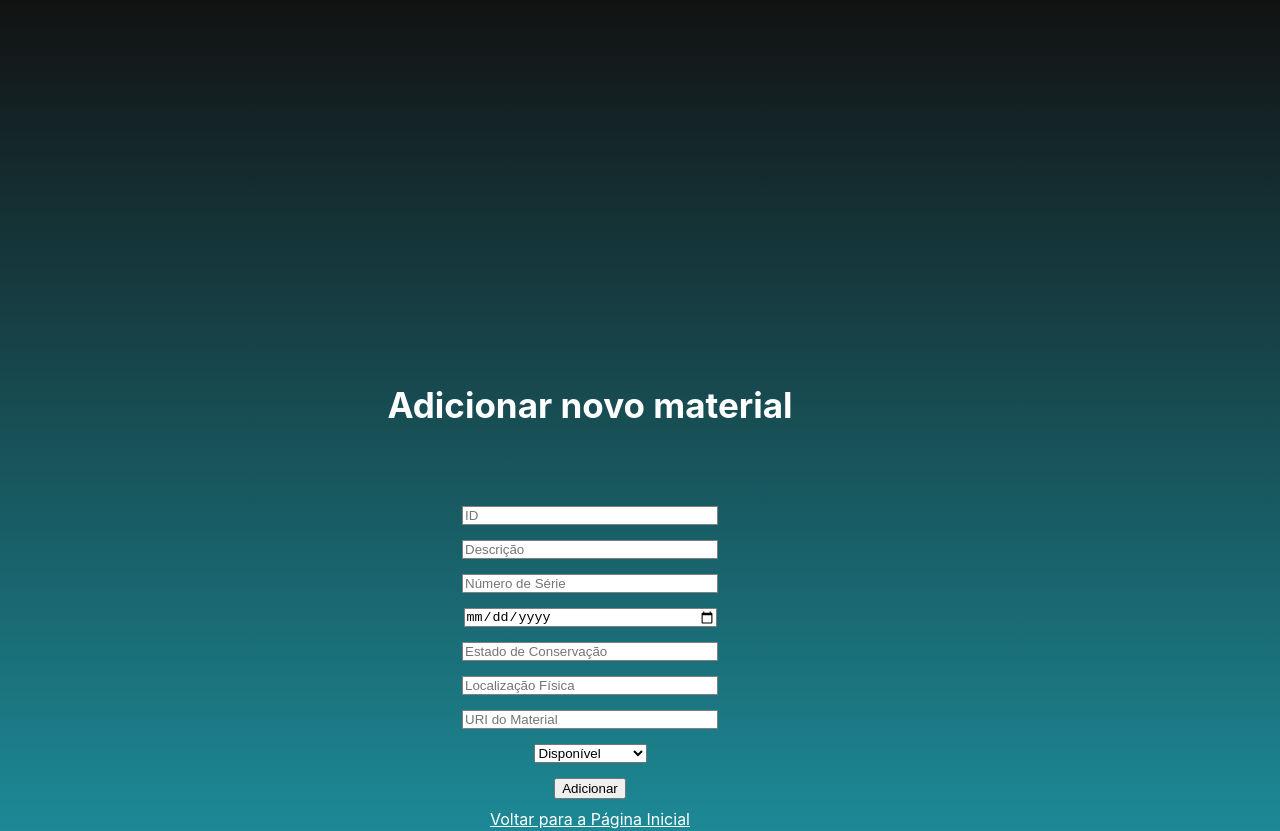
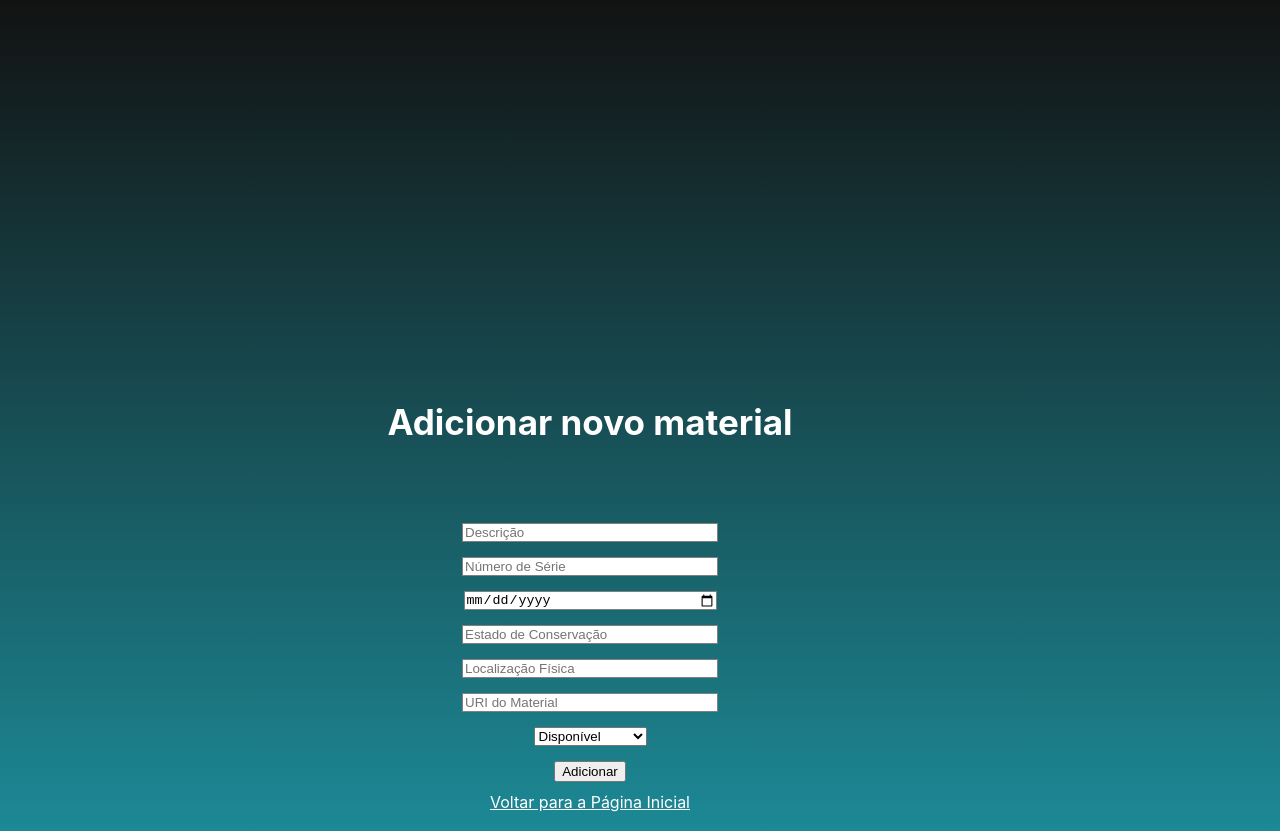
Before and after one commit to wallacelw/SGBD-Laboratorio, a React (Create React App) app in the folder front/: page /Material/Add in a window 1280 px wide. Shown: the top 831 px of the page. Built offline with nearby package versions, Linux system fonts and the light colour scheme.

Commit message:
ID não é mais necessário para criar empréstimo

```diff
--- a/front/package.json
+++ b/front/package.json
@@ -12,6 +12,7 @@
     "react-router-dom": "^6.20.1",
     "react-scripts": "5.0.1",
     "react-toastify": "^9.1.3",
+    "uuid": "^9.0.1",
     "web-vitals": "^2.1.4"
   },
   "scripts": {
--- a/front/src/pages/AddBookEmprestimo.jsx
+++ b/front/src/pages/AddBookEmprestimo.jsx
@@ -3,6 +3,7 @@ import { Link, useLocation, useNavigate } from "react-router-dom";
 import axios from "axios";
 import { headers } from "../utils/utils";
 import { toast } from "react-toastify";
+import {v4 as uuidv4} from 'uuid';
 
 const AddBookEmprestimo = () => {
     const location = useLocation();
@@ -11,10 +12,10 @@ const AddBookEmprestimo = () => {
     const [error,setError] = useState(false);
 
     const [loan, setLoan] = useState({
-        id: null,
+        id: uuidv4(),
         id_do_livro: bookIsbn,
         id_do_material: null,
-        id_do_usuario: null,
+        id_do_usuario: localStorage.getItem("userId"),
         data_do_emprestimo: null,
         data_de_devolucao_prevista: null,
         status_do_emprestimo: "solicitado"
@@ -40,8 +41,6 @@ const AddBookEmprestimo = () => {
     return (
         <div className="form">
             <h1 className="title"> Solicite o Emprestimo </h1>
-            <input className="box_input" type="number" placeholder="ID do Emprestimo" onChange={handleChange} name="id"/>
-            <input className="box_input" type="number" placeholder="ID do Usuario" onChange={handleChange} name="id_do_usuario"/>
             <input className="box_input" type="date" placeholder="Data do Emprestimo" onChange={handleChange} name="data_do_emprestimo"/>
             <input className="box_input" type="date" placeholder="Data da Devolução Prevista" onChange={handleChange} name="data_de_devolucao_prevista"/>
             <button onClick={handleClick}> Solicitar </button>
--- a/front/src/pages/AddMaterial.jsx
+++ b/front/src/pages/AddMaterial.jsx
@@ -3,10 +3,11 @@ import { Link, useNavigate } from "react-router-dom";
 import axios from "axios";
 import { headers } from "../utils/utils";
 import { toast } from "react-toastify";
+import {v4 as uuidv4} from 'uuid';
 
 const AddMaterial = () => {
   const [material, setMaterial] = useState({
-    id: null,
+    id: uuidv4(),
     descricao: "",
     numero_de_serie: null,
     data_de_aquisicao: null,
@@ -42,13 +43,6 @@ const AddMaterial = () => {
   return (
     <div className="form">
       <h1 className="title"> Adicionar novo material </h1>
-      <input
-        className="box_input"
-        type="number"
-        placeholder="ID"
-        onChange={handleChange}
-        name="id"
-      />
       <input
         className="box_input"
         type="text"
--- a/front/src/pages/AddMaterialEmprestimo.jsx
+++ b/front/src/pages/AddMaterialEmprestimo.jsx
@@ -3,6 +3,7 @@ import { Link, useLocation, useNavigate } from "react-router-dom";
 import axios from "axios";
 import { headers } from "../utils/utils";
 import { toast } from "react-toastify";
+import {v4 as uuidv4} from 'uuid';
 
 const AddMaterialEmprestimo = () => {
   const location = useLocation();
@@ -11,10 +12,10 @@ const AddMaterialEmprestimo = () => {
   const [error, setError] = useState(false);
 
   const [loan, setLoan] = useState({
-    id: null,
+    id: uuidv4(),
     id_do_livro: null,
     id_do_material: materialId,
-    id_do_usuario: null,
+    id_do_usuario: localStorage.getItem("userId"),
     data_do_emprestimo: null,
     data_de_devolucao_prevista: null,
     status_do_emprestimo: "solicitado",
@@ -42,20 +43,6 @@ const AddMaterialEmprestimo = () => {
       <h1 className="title"> Solicite o Emprestimo </h1>
       <input
         className="box_input"
-        type="number"
-        placeholder="ID do Emprestimo"
-        onChange={handleChange}
-        name="id"
-      />
-      <input
-        className="box_input"
-        type="number"
-        placeholder="ID do Usuario"
-        onChange={handleChange}
-        name="id_do_usuario"
-      />
-      <input
-        className="box_input"
         type="date"
         placeholder="Data do Emprestimo"
         onChange={handleChange}
--- a/front/src/pages/Login.jsx
+++ b/front/src/pages/Login.jsx
@@ -34,6 +34,7 @@ const Login = () => {
       await axios.post("http://localhost:3333/login", user, {withCredentials: true,}).then((res) => {
         localStorage.setItem("authLevel", res.data.authLevel);
         localStorage.setItem("authToken", res.data.token);
+        localStorage.setItem("userId", res.data.id);
         axios.defaults.headers.common['Authorization'] = "Bearer " + localStorage.getItem("authToken");
         setIsLogged(true);
         setIsAdmin(res.data.authLevel == 2);
```
Also changed, not shown: 2 other files (tests, documents, lock files or other folders).
